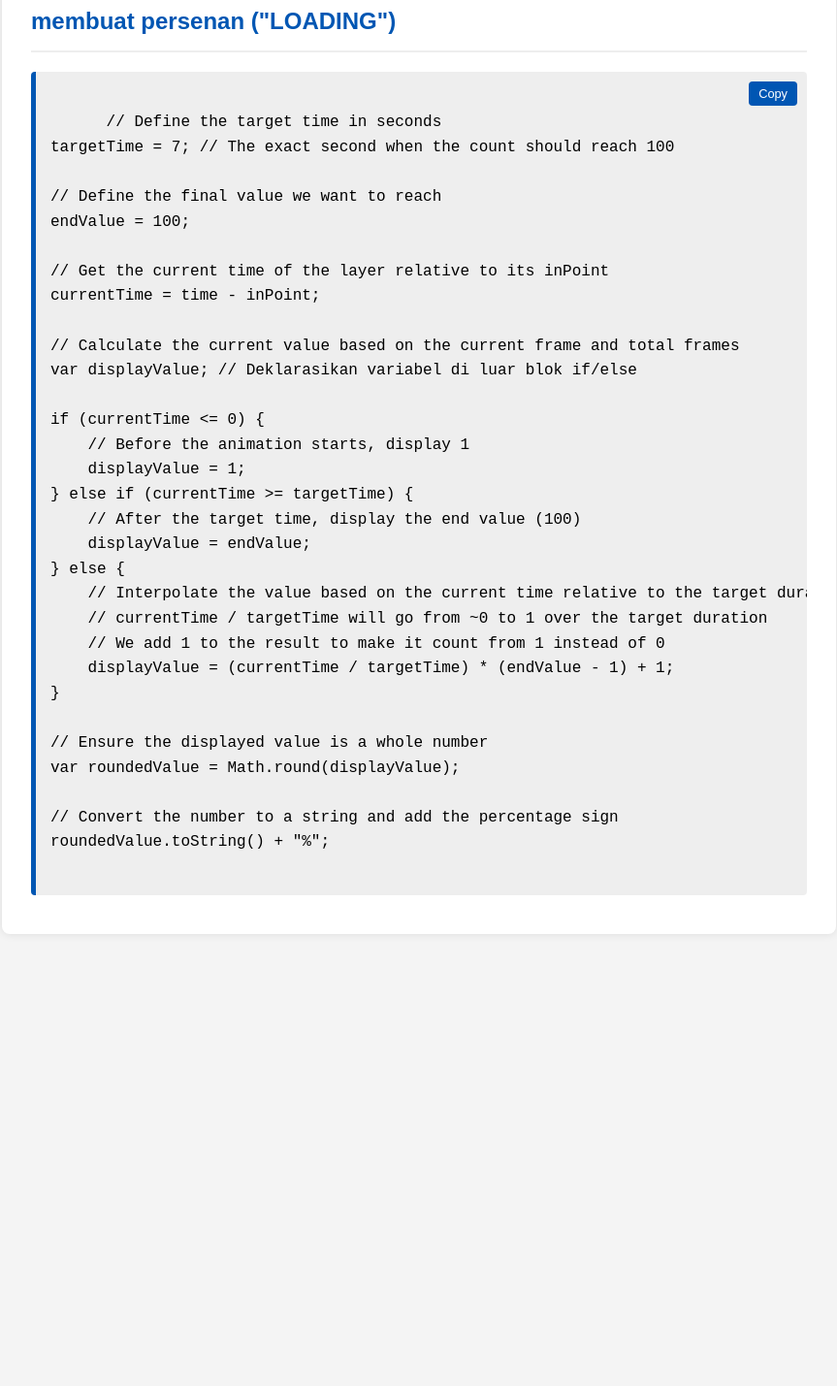
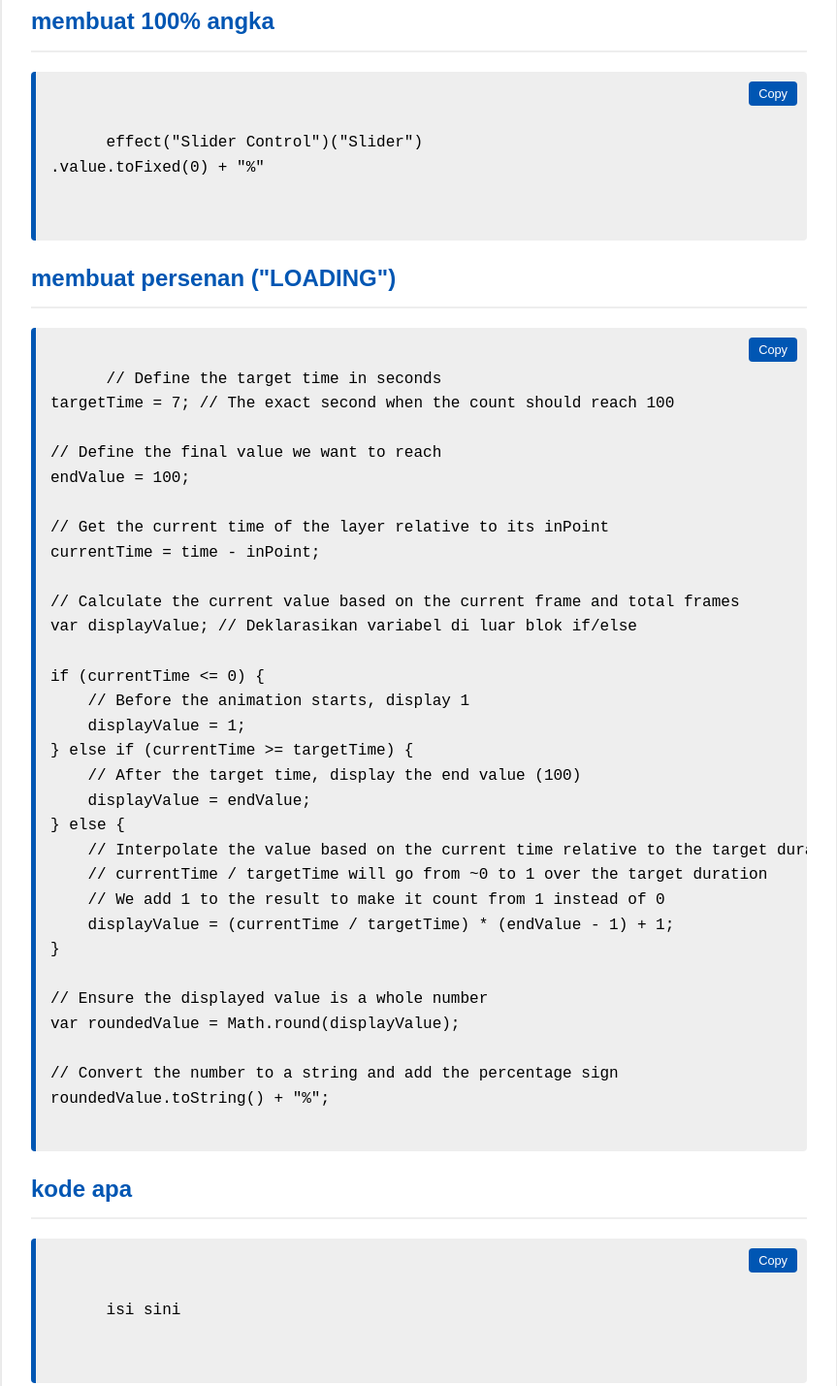
Before and after one commit to Sabardi/kode-script-after-effect, a plain HTML site: page index.html in a window 1280 px wide. Shown: the part 1606-3035 px from the top of the page at 97% size, without its empty margins (208-1071 px from the left). Before the commit the page ends 2589 px from the top, so only its background shows below. Drawn offline with Linux system fonts and the light colour scheme.

Commit message:
menambah kode untuk 0 sampai 100%

```diff
--- a/index.html
+++ b/index.html
@@ -113,6 +113,13 @@ baseText + dots;</code></pre>
 
       "Loading" + dots;</code></pre>
 
+  <h2> membuat 100% angka</h2>
+    <pre><button class="copy-button">Copy</button>
+      <code>
+      effect("Slider Control")("Slider")
+.value.toFixed(0) + "%"
+      </code>
+    </pre>
 
   <h2>membuat persenan ("LOADING")</h2>
     <pre><button class="copy-button">Copy</button><code>
@@ -147,6 +154,16 @@ var roundedValue = Math.round(displayValue);
 // Convert the number to a string and add the percentage sign
 roundedValue.toString() + "%";
     </code></pre>
+
+
+<!--   kode lain nya isi disini -->
+
+    <h2> kode apa</h2>
+    <pre><button class="copy-button">Copy</button>
+      <code>
+      isi sini
+      </code>
+    </pre>
   </div>
 
   <script>
```
